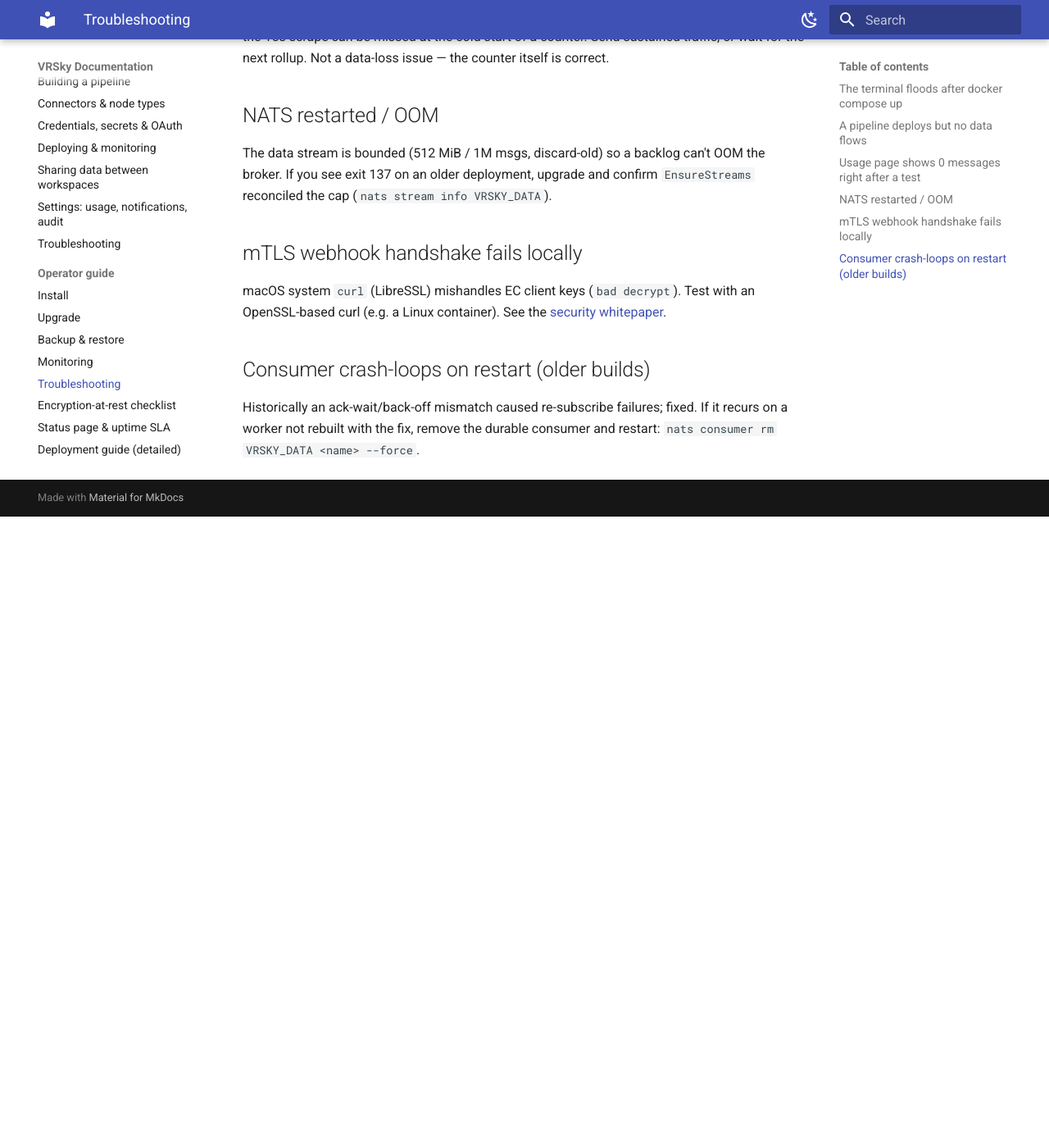
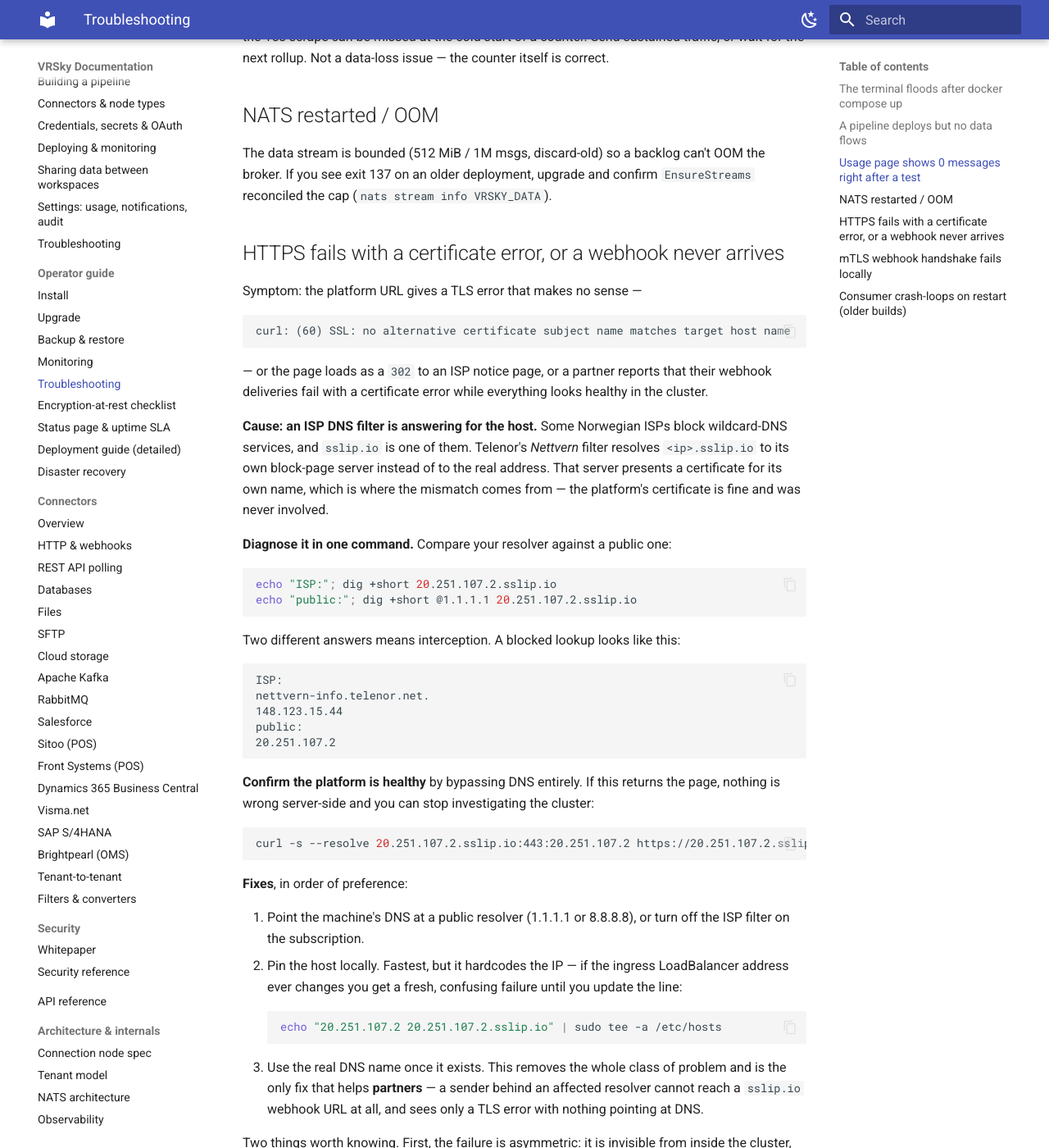
Before and after one commit to ValueRetail/vrsky, an MkDocs documentation site: the page built from docs/operator/troubleshooting.md, in a window 1280 px wide and 1400 px high, scrolled down 817 px. Shown: the whole window at 82% size. Built offline with MkDocs 1.6.1 and Material for MkDocs 9.7.7, drawn with Linux system fonts in a browser that asks for light colours; before the commit the page ends 1447 px from its top, so only the background shows below that; some of the changed text lies outside the part shown.

Commit message:
docs: record the ISP DNS interception that breaks sslip.io hosts
Diagnosing this took about an hour today, and every clue pointed the wrong
way: the platform URL failed TLS verification with "no alternative certificate
subject name matches", while the certificate itself was valid, current,
correctly named, and confirmed Ready by cert-manager. Inside the cluster every
check passed. The actual cause was Telenor's Nettvern filter resolving
20.251.107.2.sslip.io to its own block-page server, which naturally presents a
certificate for its own name.

The failure is asymmetric — invisible from the cluster, so the natural
instinct is to investigate certificates and ingress, which are fine. The
diagnostic that settles it in one command is a resolver comparison, so that
leads the section, followed by a curl --resolve check that proves the platform
is healthy before anyone touches the cluster.

This is the second time Nettvern has cost this project time: docker-compose.yml
already carries a dns: override on webhook-consumer because the same filter
blocks api.trycloudflare.com and breaks cloudflared quick tunnels. That
precedent is called out so the pattern is recognisable the third time.

Also notes what makes this more than a local annoyance: a partner behind an
affected resolver cannot deliver to a sslip.io webhook URL at all, and sees
only a TLS error with nothing pointing at DNS. A real DNS name is the only fix
that reaches them, which is added to docs/connectors/http.md as a warning next
to the webhook URL itself.

The end-user guide gets a short, non-technical entry: try another network,
report the answer. That is the whole of what a UI user can usefully do, and it
routes them to the operator page rather than the certificate rabbit hole.

Co-Authored-By: Claude Opus 5 <noreply@anthropic.com>

````diff
--- a/docs/operator/troubleshooting.md
+++ b/docs/operator/troubleshooting.md
@@ -37,6 +37,73 @@ The data stream is bounded (512 MiB / 1M msgs, discard-old) so a backlog can't
 OOM the broker. If you see exit 137 on an older deployment, upgrade and confirm
 `EnsureStreams` reconciled the cap (`nats stream info VRSKY_DATA`).
 
+## HTTPS fails with a certificate error, or a webhook never arrives
+
+Symptom: the platform URL gives a TLS error that makes no sense —
+
+```
+curl: (60) SSL: no alternative certificate subject name matches target host name
+```
+
+— or the page loads as a `302` to an ISP notice page, or a partner reports that
+their webhook deliveries fail with a certificate error while everything looks
+healthy in the cluster.
+
+**Cause: an ISP DNS filter is answering for the host.** Some Norwegian ISPs
+block wildcard-DNS services, and `sslip.io` is one of them. Telenor's *Nettvern*
+filter resolves `<ip>.sslip.io` to its own block-page server instead of to the
+real address. That server presents a certificate for its own name, which is
+where the mismatch comes from — the platform's certificate is fine and was
+never involved.
+
+**Diagnose it in one command.** Compare your resolver against a public one:
+
+```bash
+echo "ISP:"; dig +short 20.251.107.2.sslip.io
+echo "public:"; dig +short @1.1.1.1 20.251.107.2.sslip.io
+```
+
+Two different answers means interception. A blocked lookup looks like this:
+
+```
+ISP:
+nettvern-info.telenor.net.
+148.123.15.44
+public:
+20.251.107.2
+```
+
+**Confirm the platform is healthy** by bypassing DNS entirely. If this returns
+the page, nothing is wrong server-side and you can stop investigating the
+cluster:
+
+```bash
+curl -s --resolve 20.251.107.2.sslip.io:443:20.251.107.2 https://20.251.107.2.sslip.io/ | head -c 200
+```
+
+**Fixes**, in order of preference:
+
+1. Point the machine's DNS at a public resolver (1.1.1.1 or 8.8.8.8), or turn
+   off the ISP filter on the subscription.
+2. Pin the host locally. Fastest, but it hardcodes the IP — if the ingress
+   LoadBalancer address ever changes you get a fresh, confusing failure until
+   you update the line:
+   ```bash
+   echo "20.251.107.2 20.251.107.2.sslip.io" | sudo tee -a /etc/hosts
+   ```
+3. Use the real DNS name once it exists. This removes the whole class of
+   problem and is the only fix that helps **partners** — a sender behind an
+   affected resolver cannot reach a `sslip.io` webhook URL at all, and sees
+   only a TLS error with nothing pointing at DNS.
+
+Two things worth knowing. First, the failure is asymmetric: it is invisible
+from inside the cluster, where every check passes, so it is easy to spend a
+long time on certificates and ingress before suspecting the network you are
+sitting on. Second, this is not the first time — `docker-compose.yml` already
+carries a `dns:` override on `webhook-consumer` for exactly this reason, because
+Nettvern also blocks `api.trycloudflare.com` and breaks cloudflared quick
+tunnels. If a hostname behaves impossibly, check the resolver early.
+
 ## mTLS webhook handshake fails locally
 
 macOS system `curl` (LibreSSL) mishandles EC client keys (`bad decrypt`). Test
````
Also changed, not shown: docs/connectors/http.md (+8 -0 lines), docs/guide/troubleshooting.md (+17 -0 lines).
